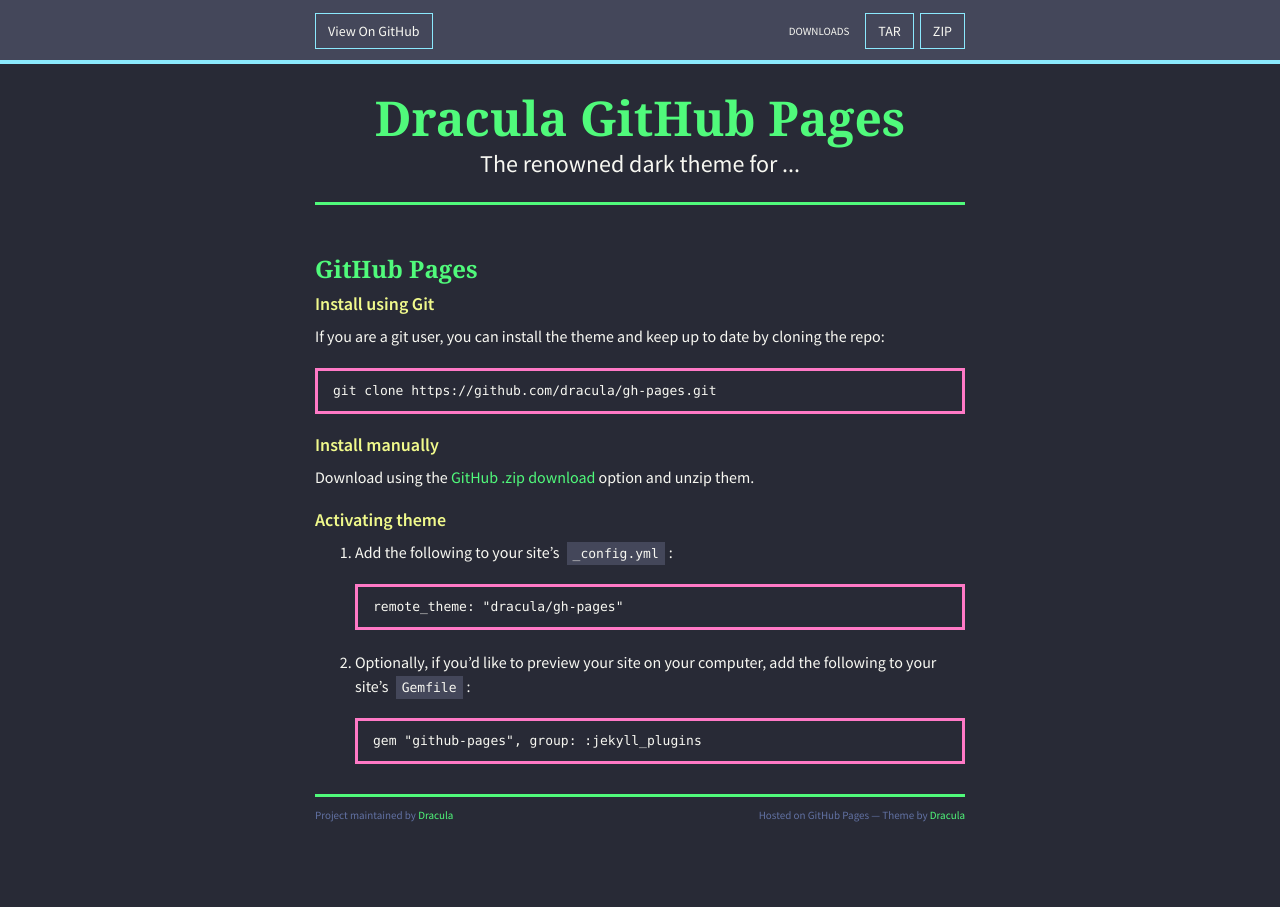
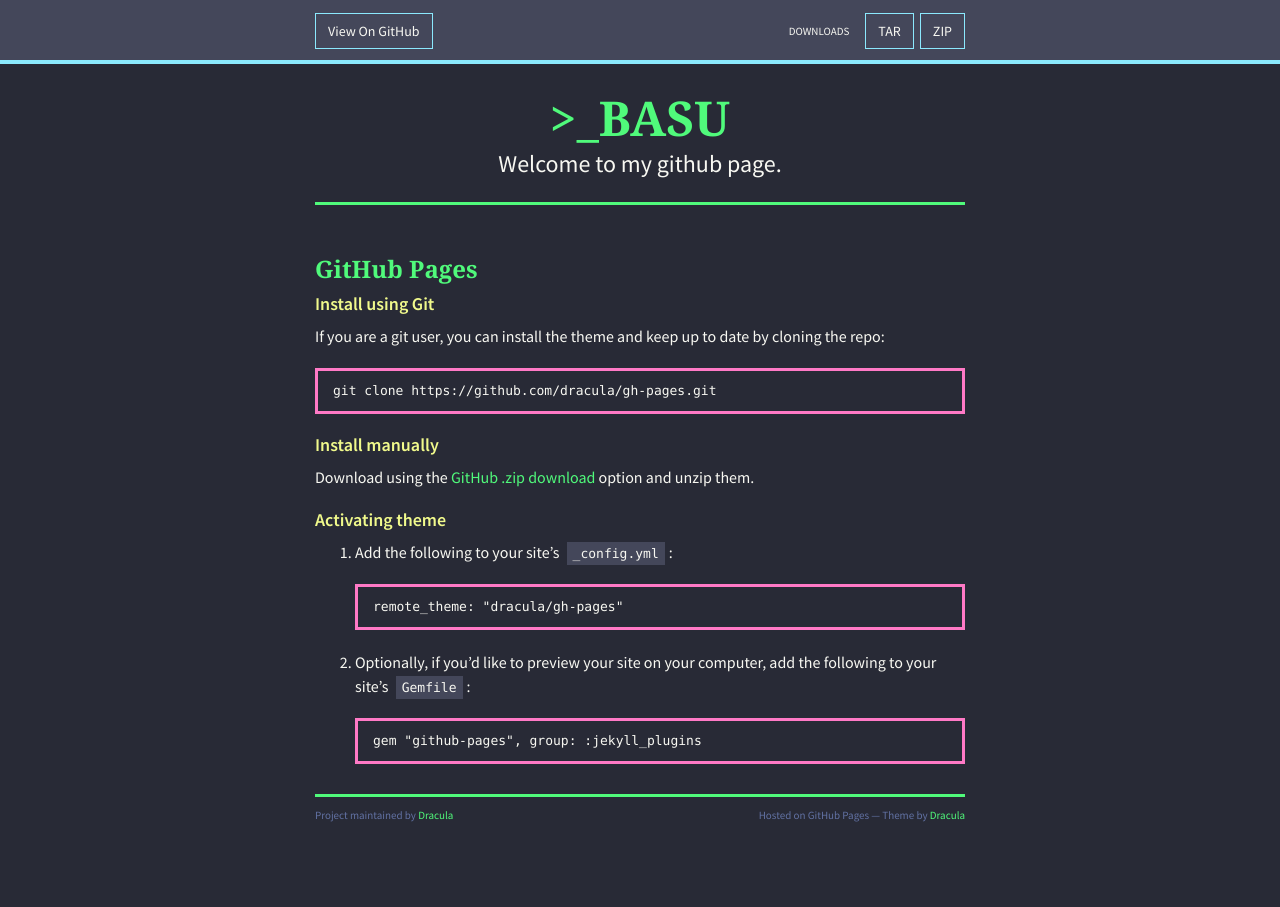
Before and after one commit to surattinon/surattinon.github.io, a Jekyll site: the page built from INSTALL.md, in a window 1280 px wide. Built offline with Jekyll 4.4.1, drawn with Linux system fonts in a browser that asks for light colours; nearby versions of some CDN libraries; our own code applies the rules of GitHub Pages for plain Markdown files.

Commit message:
update _config.yml

```diff
--- a/_config.yml
+++ b/_config.yml
@@ -1,13 +1,11 @@
 # SEO Values
-title: Dracula GitHub Pages
-tagline: The renowned dark theme for ...
-description: The renowned dark theme for ...
-url: https://dracula.github.io/gh-pages/
-twitter: https://twitter.com/zenorocha
-logo: https://draculatheme.com/static/icons/pack-1/045-dracula.svg
+title: ">_BASU"
+tagline:
+description: Welcome to my github page.
+url: https://github.com/surattinon
 
 # Google Analytics ID
-google_analytics:
+# google_analytics:
 
 # GitHub Values
 github:
```
